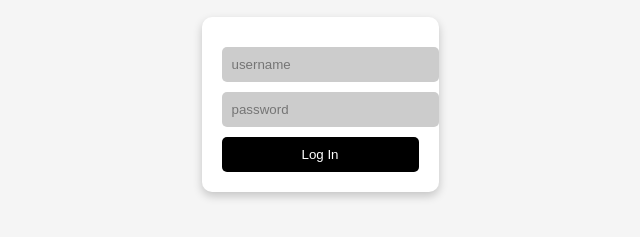
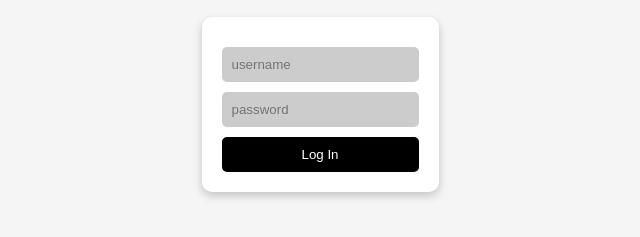
Before and after one commit to 256-art/mySA.anime, a plain HTML site: page index.html in a window 1280 px wide. Shown: the part 211-448 px from the top of the page, without its empty margins (320-960 px from the left). Drawn offline with Linux system fonts and the light colour scheme.

Commit message:
Add files via upload

```diff
--- a/css login.css
+++ b/css login.css
@@ -15,8 +15,8 @@
         }
         input {
             display: block;
-            width: 100%;
-            margin-block: 10px;
+            width: (100% - 10px);
+            margin: 10px auto;
             padding: 10px;
             border: none;
             background: #ccc;
```
